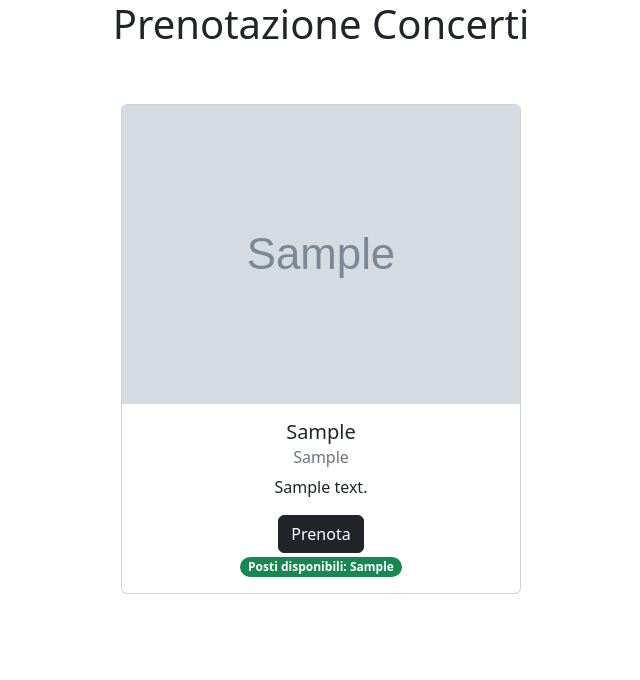
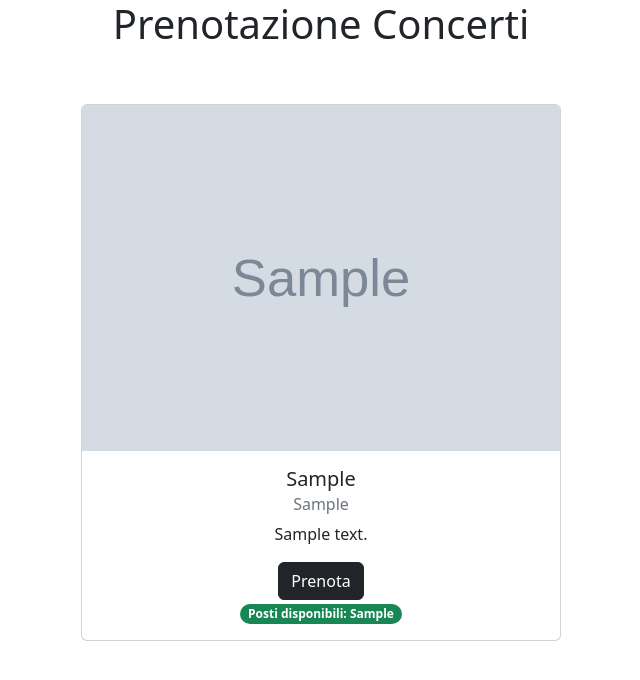
Before and after one commit to lucaSciardis/prenotazioneConcerto, a PHP site: page / in a window 1280 px wide. Shown: the top 680 px of the page, without its empty margins (319-959 px from the left). Run offline with PHP 8.4, Linux system fonts and the light colour scheme; tables that the repository leaves empty or names only in its code hold one stand-in row (values such as "Sample post"); grey boxes marked "Sample" are stand-in pictures.

Commit message:
Risolto il bug delle immmagini non di stessa grandezza

```diff
--- a/index.php
+++ b/index.php
@@ -9,6 +9,12 @@ require_once("db.php");
     a:hover,
     a:active {
         text-decoration: none;
+    }
+
+    .card-img-top {
+        width: 100%;
+        height: 27vw;
+        object-fit: cover;
     }
 </style>
 
@@ -46,9 +52,9 @@ require_once("db.php");
                 $posti_class = "bg-danger";
             }
             echo "<div class='col mt-4'>";
-            echo "<div class='card h-100 mx-auto' style='width: 25rem;'>";
+            echo "<div class='card h-100 mx-auto' style='width: 30rem;'>";
 
-            echo "<img src=" . $bandimg . " class='card-img-top'>";
+            echo "<img src=" . $bandimg . " class='card-img-top' >";
             echo "<div class='card-body'>";
             echo "<h5 class='card-title'>" . $band . "</h5>";
             echo "<h6 class='card-subtitle mb-2 text-muted'>" . $data . "</h6>";
```
Also changed, not shown: imgpng1.png (added), imgpng2.png (added).
